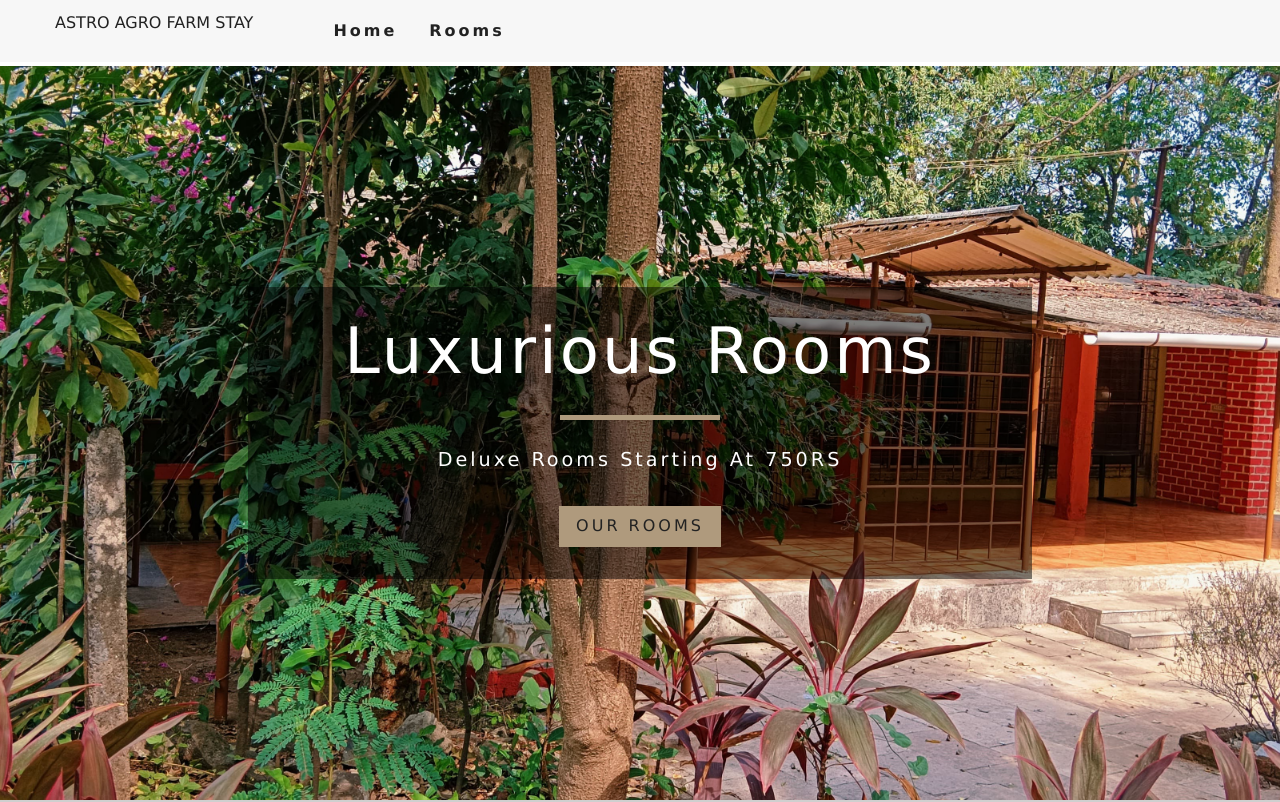
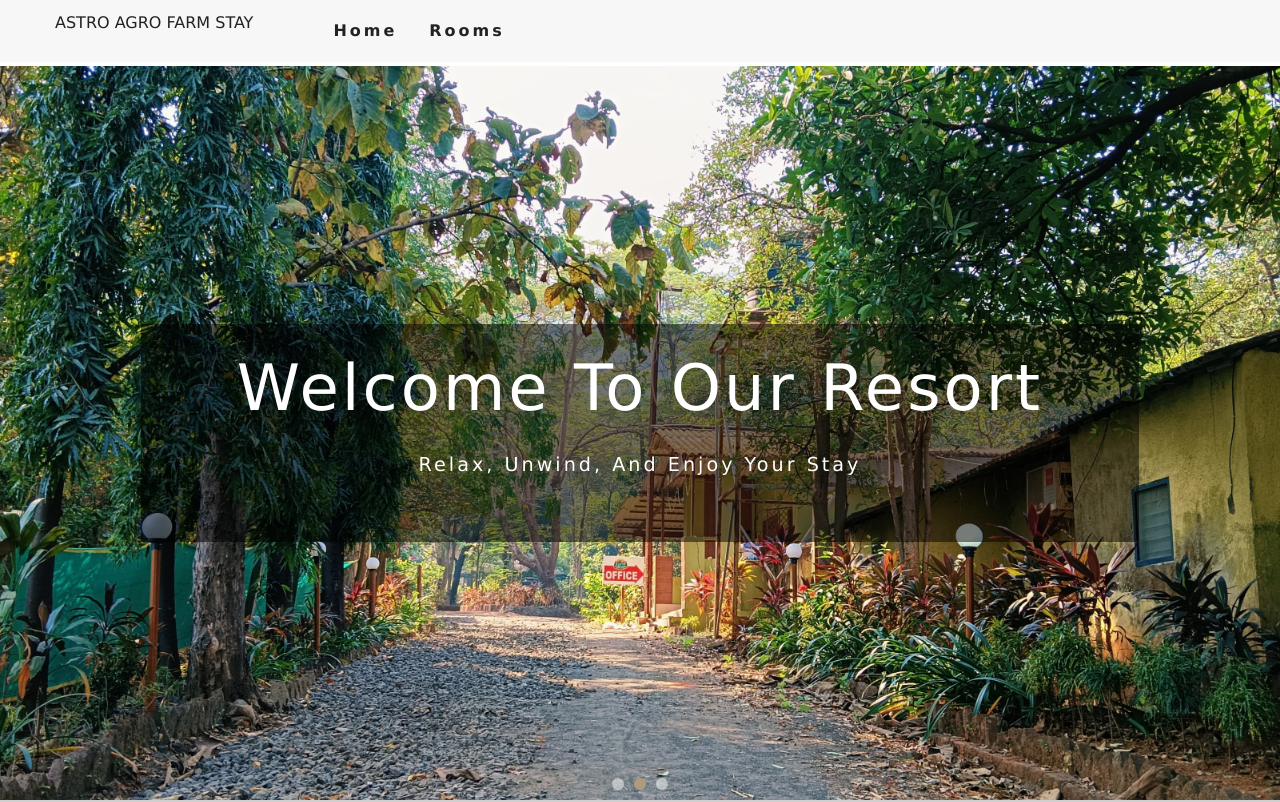
Before and after one commit to SawantAchal/farmhouse, a React (Vite) app in the folder frontend/: page / in a window 1280 px wide. Shown: the top 802 px of the page. Built offline with nearby package versions, Linux system fonts and the light colour scheme.

Commit message:
update cdd

```diff
--- a/frontend/src/App.css
+++ b/frontend/src/App.css
@@ -168,6 +168,30 @@ h6 {
   background-image: url("./assets/roombg.jpeg");
   min-height: 60vh;
 }
+
+.slideshow-dots {
+  position: absolute;
+  bottom: 10px;
+  width: 100%;
+  display: flex;
+  justify-content: center;
+  gap: 10px;
+}
+
+.dot {
+  width: 12px;
+  height: 12px;
+  border-radius: 50%;
+  background: rgba(255, 255, 255, 0.5);
+  border: none;
+  cursor: pointer;
+  transition: background 0.3s ease;
+}
+
+.dot.active {
+  background: var(--primaryColor);
+}
+
 /* End of Hero */
 /* Banner */
 .banner {
--- a/frontend/src/components/Hero.jsx
+++ b/frontend/src/components/Hero.jsx
@@ -1,6 +1,47 @@
-const Hero = ({ children, hero = "defaultHero" }) => {
+// const Hero = ({ children, hero = "defaultHero" }) => {
+//   return (
+//     <header className={hero}>{children}</header>
+//   );
+// };
+
+// export default Hero;
+import React, { useState, useEffect } from "react";
+
+const Hero = ({ images = [], autoPlay = 5000 }) => {
+  const [currentIndex, setCurrentIndex] = useState(0);
+
+  useEffect(() => {
+    const interval = setInterval(() => {
+      setCurrentIndex((prevIndex) =>
+        prevIndex === images.length - 1 ? 0 : prevIndex + 1
+      );
+    }, autoPlay);
+    return () => clearInterval(interval);
+  }, [images.length, autoPlay]);
+
   return (
-    <header className={hero}>{children}</header>
+    <header
+      className="defaultHero"
+      style={{
+        backgroundImage: `url(${images[currentIndex]})`,
+        backgroundSize: "cover",
+        backgroundPosition: "center",
+      }}
+    >
+      <div className="banner">
+        <h1>Welcome to Our Resort</h1>
+        <p>Relax, Unwind, and Enjoy Your Stay</p>
+      </div>
+      <div className="slideshow-dots">
+        {images.map((_, index) => (
+          <button
+            key={index}
+            className={`dot ${currentIndex === index ? "active" : ""}`}
+            onClick={() => setCurrentIndex(index)}
+          />
+        ))}
+      </div>
+    </header>
   );
 };
 
--- a/frontend/src/pages/Home.jsx
+++ b/frontend/src/pages/Home.jsx
@@ -5,15 +5,19 @@ import {Link} from 'react-router-dom'
 import Services from '../components/Services'
 import FeaturedRooms from '../components/FeaturedRooms'
 import Contact from '../components/Contact'
+import defaultBcg from '../assets/defaultBcg.jpeg'
+import lobby2 from '../assets/lobby2.jpeg'
+import entry from '../assets/entry.jpeg'
 
 const Home = () => {
+  const imageList = [defaultBcg,lobby2, entry ];
   return (
     <>
-      <Hero>
+      <Hero images={imageList} autoPlay={3000}>
         <Banner title={"luxurious rooms"} subtitle={"deluxe rooms starting at 750RS"}>
           <Link to="/rooms" className='btn-primary'>our rooms</Link>
         </Banner>
-      </Hero>
+      </Hero >
       <Services />
       <FeaturedRooms/>
       <Contact/>
```
Also changed, not shown: frontend/src/assets/lobby2.jpeg (added).
